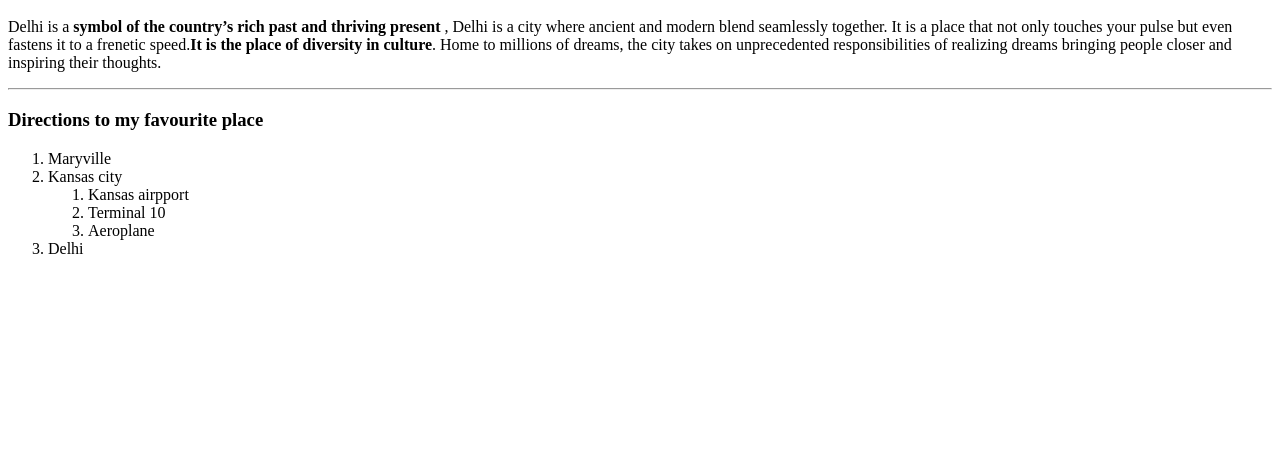
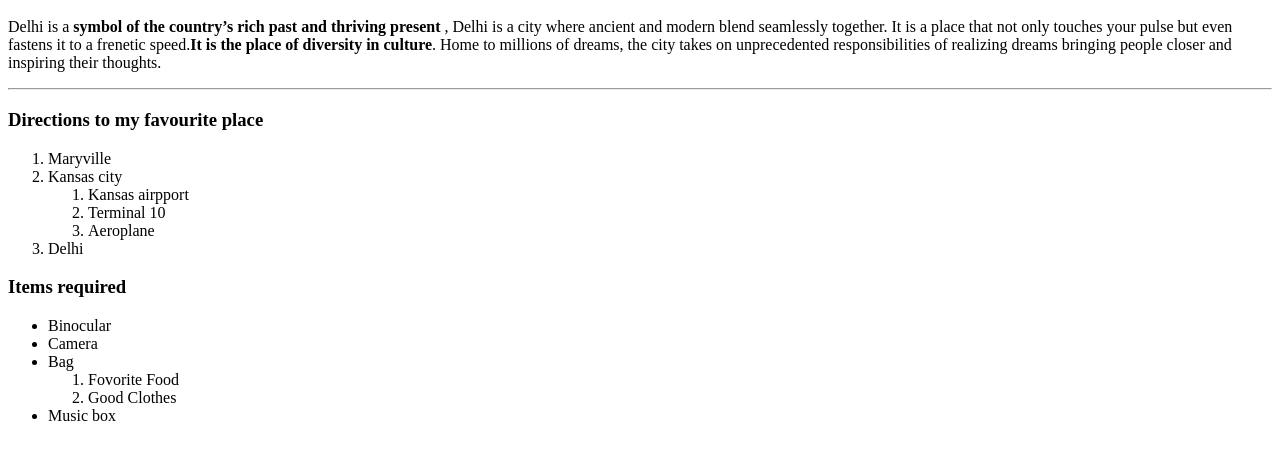
Before and after one commit to 44-563-WebApps-F21/webapps-f21-assignment-3-Vkvarmach, a plain HTML site: page index.html in a window 1280 px wide. Shown: the part 101-560 px from the top of the page. Drawn offline with Linux system fonts and the light colour scheme.

Commit message:
modified

```diff
--- a/index.html
+++ b/index.html
@@ -26,6 +26,18 @@
             <li>Delhi</li>
         </ol>
 
+        <h3>Items required</h3>
+    <ul>
+        <li>Binocular</li>
+        <li>Camera</li>
+        <li>Bag</li>
+        <ol>
+            <li>Fovorite Food</li>
+            <li>Good Clothes</li>
+        </ol>
+        <li>Music box</li>
+    </ul>
+
 
     </body>
 </html>
```
